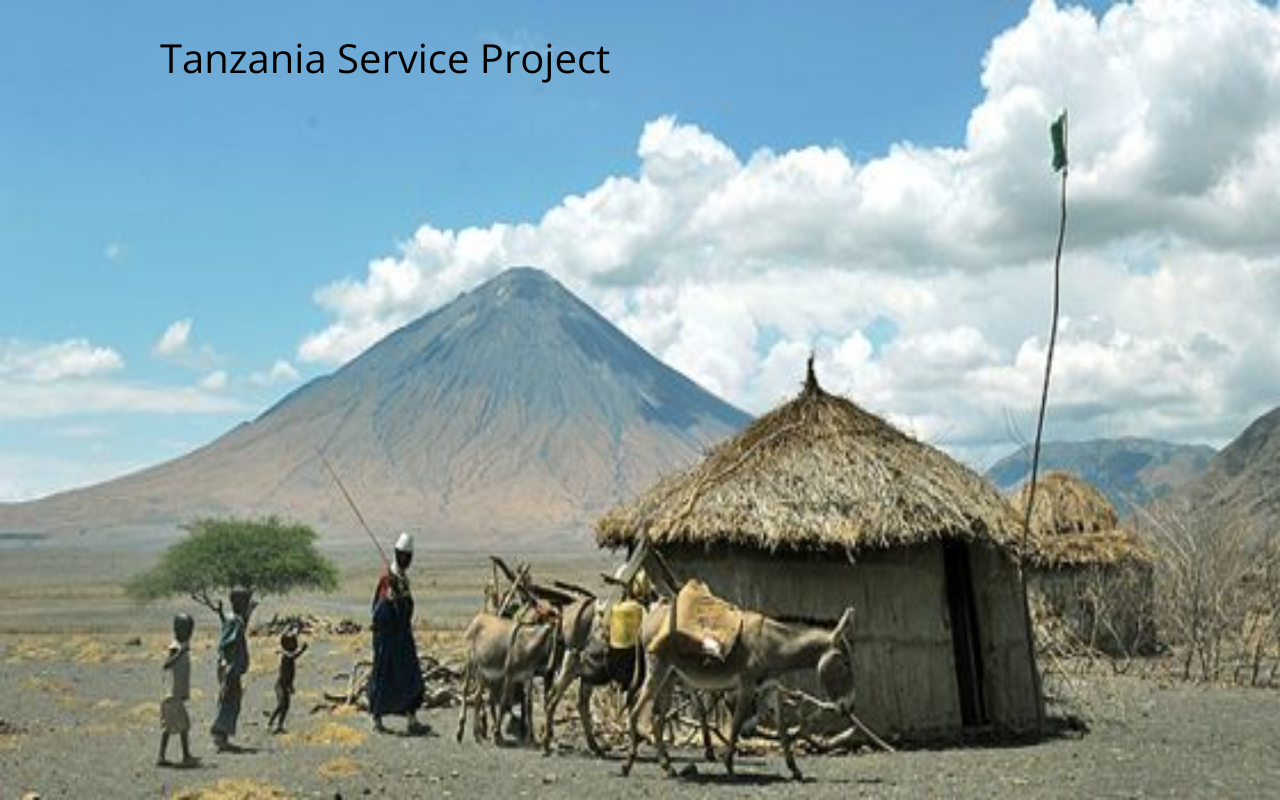
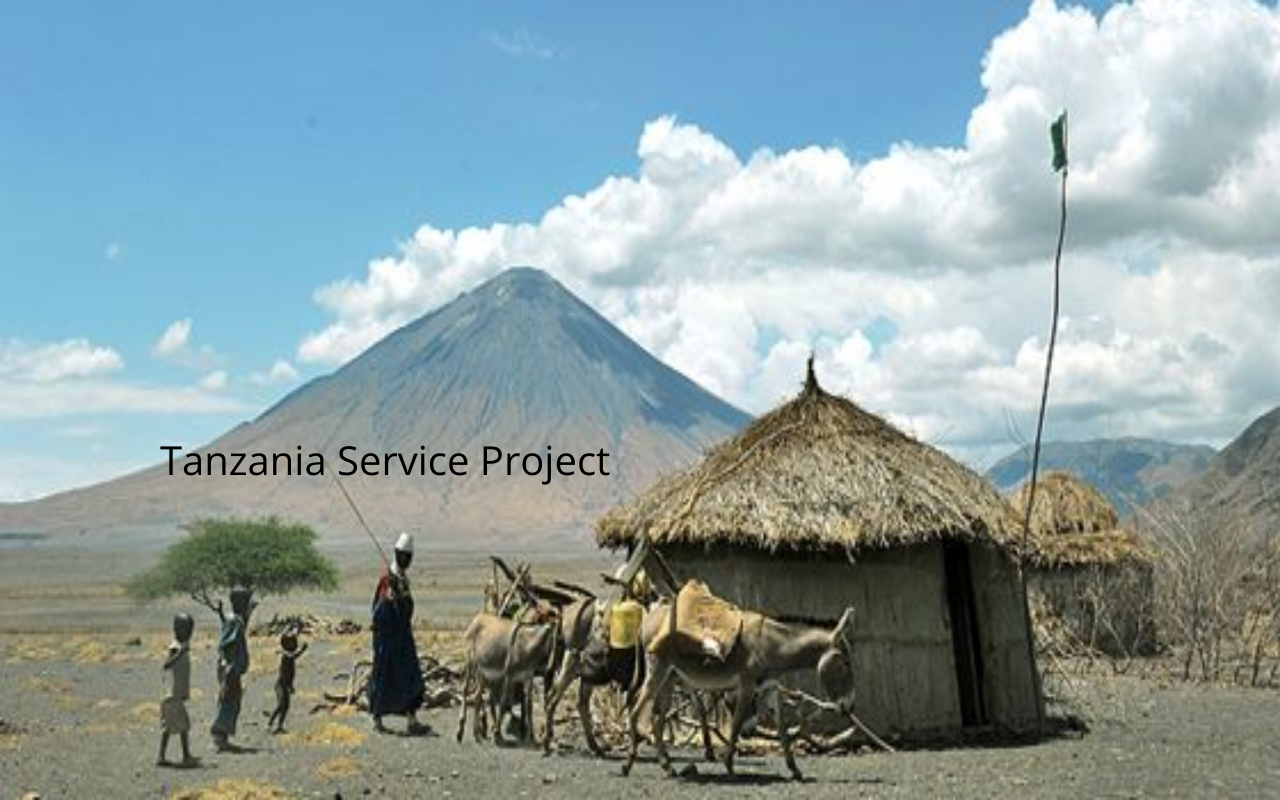
Before and after one commit to jack-the-coder/globetrot2, a plain HTML site: page index.html in a window 1280 px wide. Drawn offline with nearby package versions, Linux system fonts and the light colour scheme.

Commit message:
Update main.css

```diff
--- a/main.css
+++ b/main.css
@@ -8,7 +8,7 @@
 }
 
 #header {
-  padding-top: 30px;
+  padding-top: 45%;
   font-size: 2.5em;
 }
 
```
